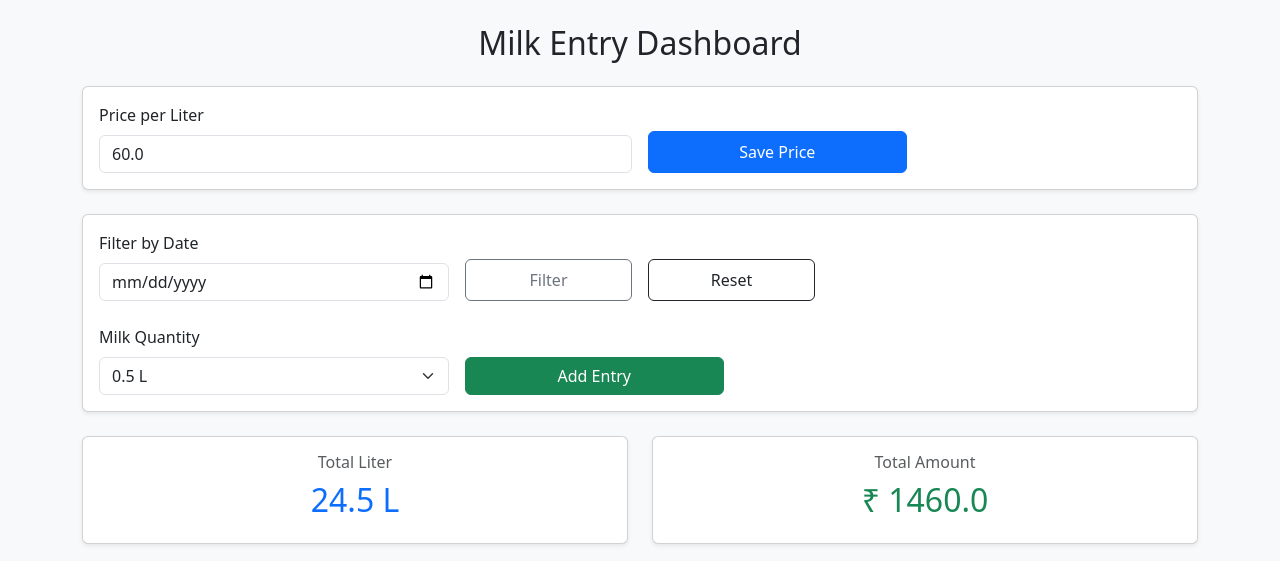
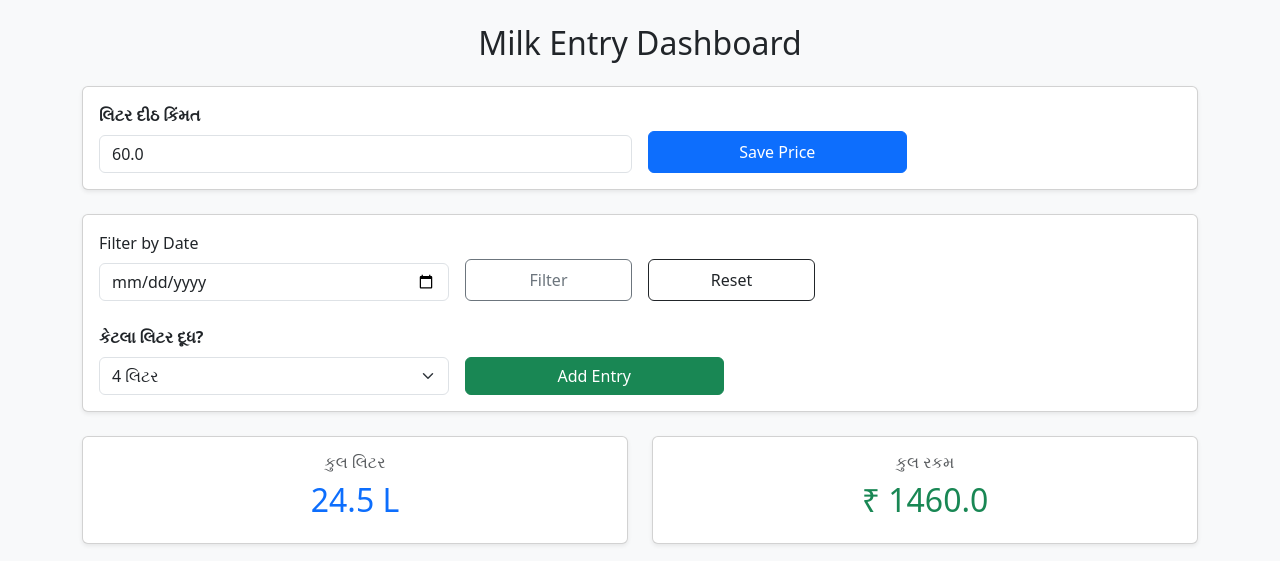
Before and after one commit to vedant194107/Entryofmilks, a Django app: page / in a window 1280 px wide. Shown: the top 561 px of the page. Run offline with Django 5.2, Linux system fonts and the light colour scheme; data comes from the database, SQL or seed files in the repository.

Commit message:
Fix web app issues and update config

```diff
--- a/core/templates/dashboard.html
+++ b/core/templates/dashboard.html
@@ -18,7 +18,8 @@
           <form method="post" class="row g-3 align-items-end">
             {% csrf_token %}
             <div class="col-md-6">
-              <label class="form-label">Price per Liter</label>
+              {% comment %} <label class="form-label">Price per Liter</label> {% endcomment %}
+              <b><label class="form-label">લિટર દીઠ કિંમત</label></b>
 
               <input type="number" step="0.01" name="price_per_liter" value="{{ price.price_per_liter|default:'' }}" class="form-control" required />
             </div>
@@ -50,13 +51,16 @@
           <form method="post" class="row g-3 align-items-end">
             {% csrf_token %}
             <div class="col-md-4">
-              <label class="form-label">Milk Quantity</label>
+              {% comment %} <label class="form-label">Milk Quantity</label> {% endcomment %}
+              {% comment %} <label class="form-label">દૂધનો જથ્થો</label> {% endcomment %}
+              <b><label class="form-label">કેટલા લિટર દૂધ?</label></b>
               <select name="liter" class="form-select">
-                <option value="0.5">0.5 L</option>
-                <option value="1">1 L</option>
-                <option value="2">2 L</option>
-                <option value="5">5 L</option>
-                <option value="6">6 L</option>
+                <option value="4">4 લિટર</option>
+                <option value="5">5 લિટર</option>
+                <option value="6">6 લિટર</option>
+                <option value="8">8 લિટર</option>
+                <option value="10">10 લિટર</option>
+                <option value="12">12 લિટર</option>
               </select>
             </div>
             <div class="col-md-3">
@@ -71,7 +75,8 @@
         <div class="col-md-6">
           <div class="card text-center shadow-sm">
             <div class="card-body">
-              <h6 class="text-muted">Total Liter</h6>
+              {% comment %} <h6 class="text-muted">Total Liter</h6> {% endcomment %}
+              <h6 class="text-muted">કુલ લિટર</h6>
               <h2 class="text-primary">{{ total_liter }} L</h2>
             </div>
           </div>
@@ -79,7 +84,8 @@
         <div class="col-md-6">
           <div class="card text-center shadow-sm">
             <div class="card-body">
-              <h6 class="text-muted">Total Amount</h6>
+              <h6 class="text-muted">કુલ રકમ</h6>
+              {% comment %} <h6 class="text-muted">Total Amount</h6> {% endcomment %}
               <h2 class="text-success">₹ {{ total_amount }}</h2>
             </div>
           </div>
```
